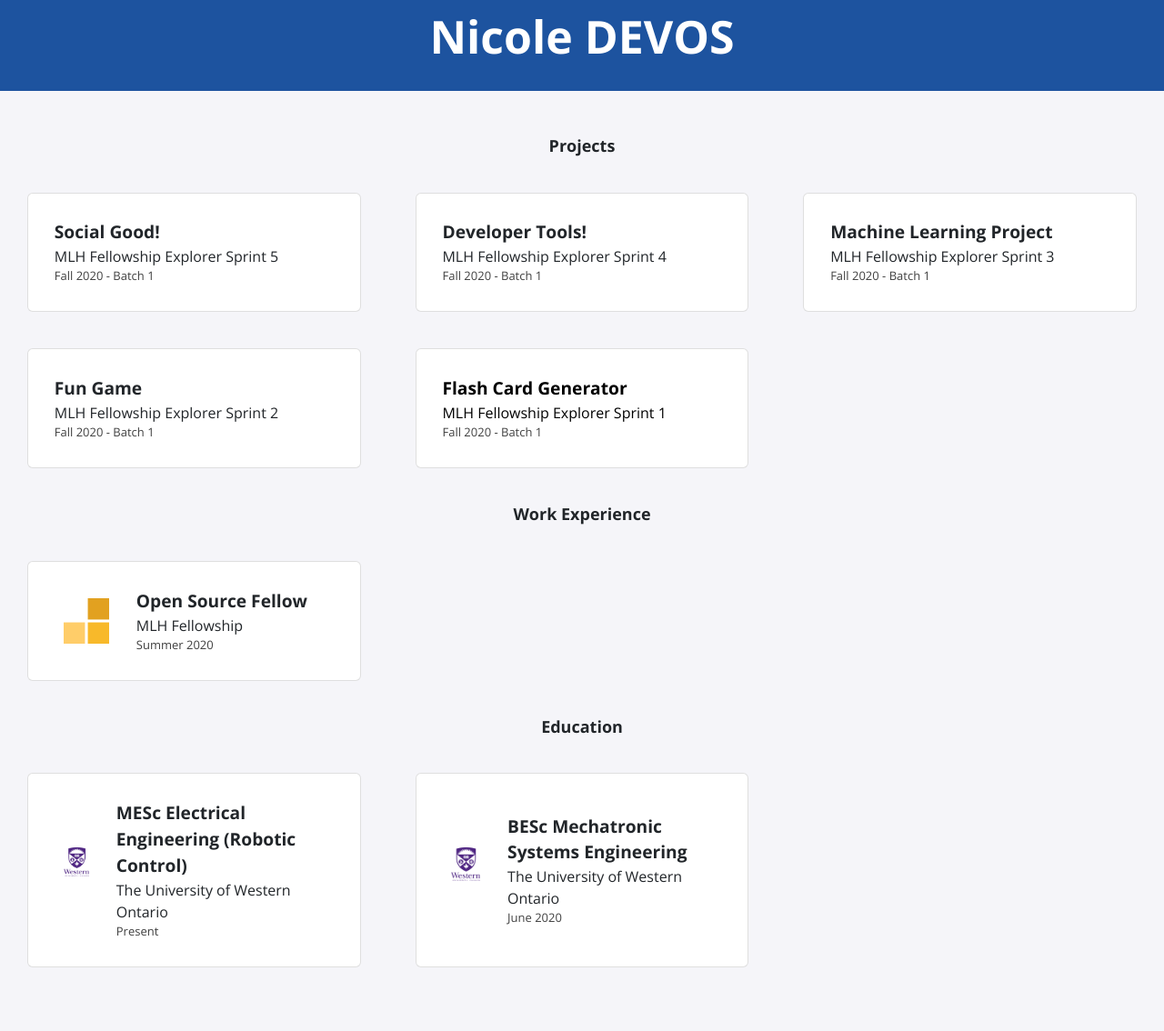
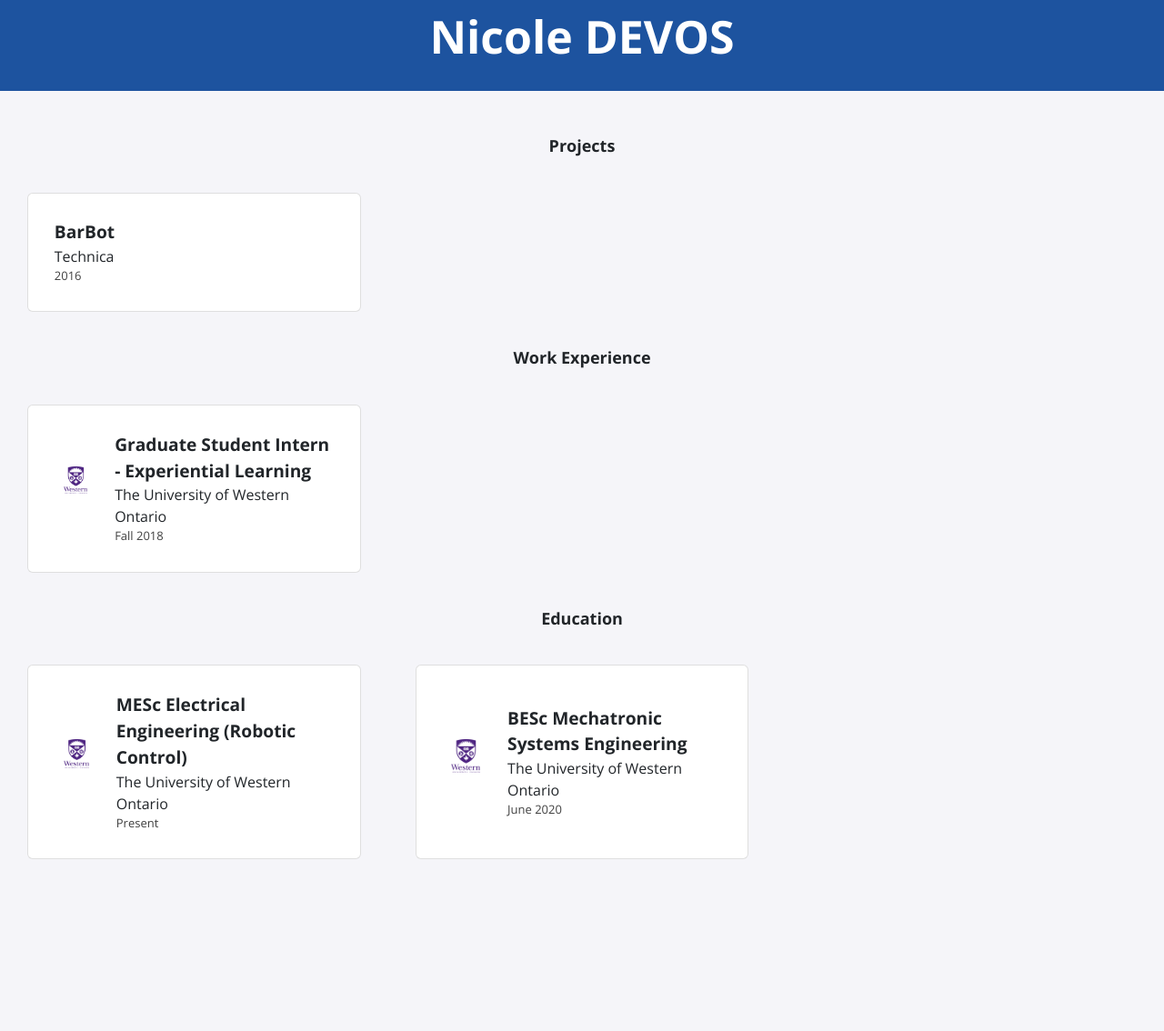
Before and after one commit to ndevos2/ndevos2.github.io, a Jekyll site: the page built from index.html, in a window 1280 px wide. Shown: the part 290-1424 px from the top of the page at 91% size. Built offline with Jekyll 4.4.1, drawn with Linux system fonts in a browser that asks for light colours; nearby versions of some CDN libraries; after the commit the page ends 1305 px from its top, so only the background shows below that.

Commit message:
Re-Changed Experience, Added Project
Added Grad internship, changed logos, added one project

```diff
--- a/_data/experience.yml
+++ b/_data/experience.yml
@@ -1,4 +1,4 @@
-- role: Open Source Fellow
-  company: MLH Fellowship
-  dates: Summer 2020
-  logo: fellowship.svg
+- role: Graduate Student Intern - Experiential Learning
+  company: The University of Western Ontario
+  dates: Fall 2018
+  logo: uwo.png
--- a/_data/projects.yml
+++ b/_data/projects.yml
@@ -1,20 +1,3 @@
-- title: Social Good!
-  event: MLH Fellowship Explorer Sprint 5
-  date: Fall 2020 - Batch 1
-
-- title: Developer Tools!
-  event: MLH Fellowship Explorer Sprint 4
-  date: Fall 2020 - Batch 1
-
-- title: Machine Learning Project
-  event: MLH Fellowship Explorer Sprint 3
-  date: Fall 2020 - Batch 1
-
-- title: Fun Game
-  event: MLH Fellowship Explorer Sprint 2
-  date: Fall 2020 - Batch 1
-
-- title: Flash Card Generator
-  event: MLH Fellowship Explorer Sprint 1
-  date: Fall 2020 - Batch 1
-  page-name: sprint1
+- title: BarBot
+  event: Technica
+  date: 2016
```
Also changed, not shown: assets/img/experience/fellowship.svg (deleted), assets/img/experience/uwo.png (added).
